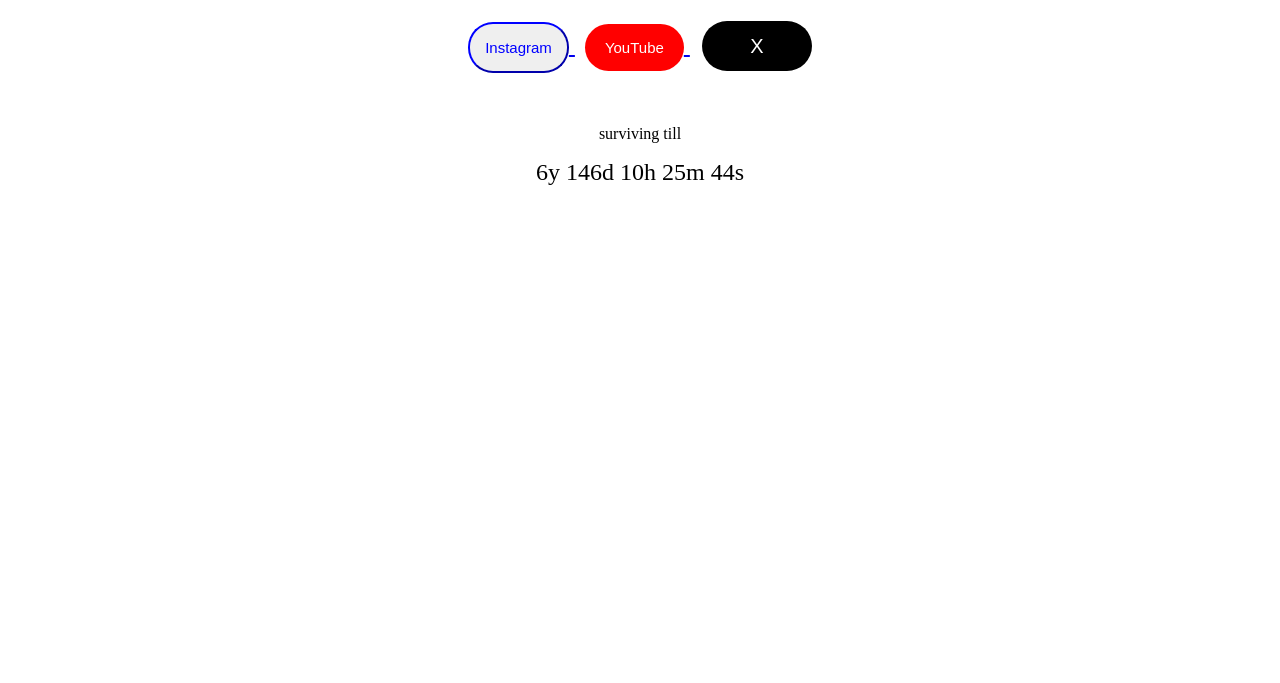
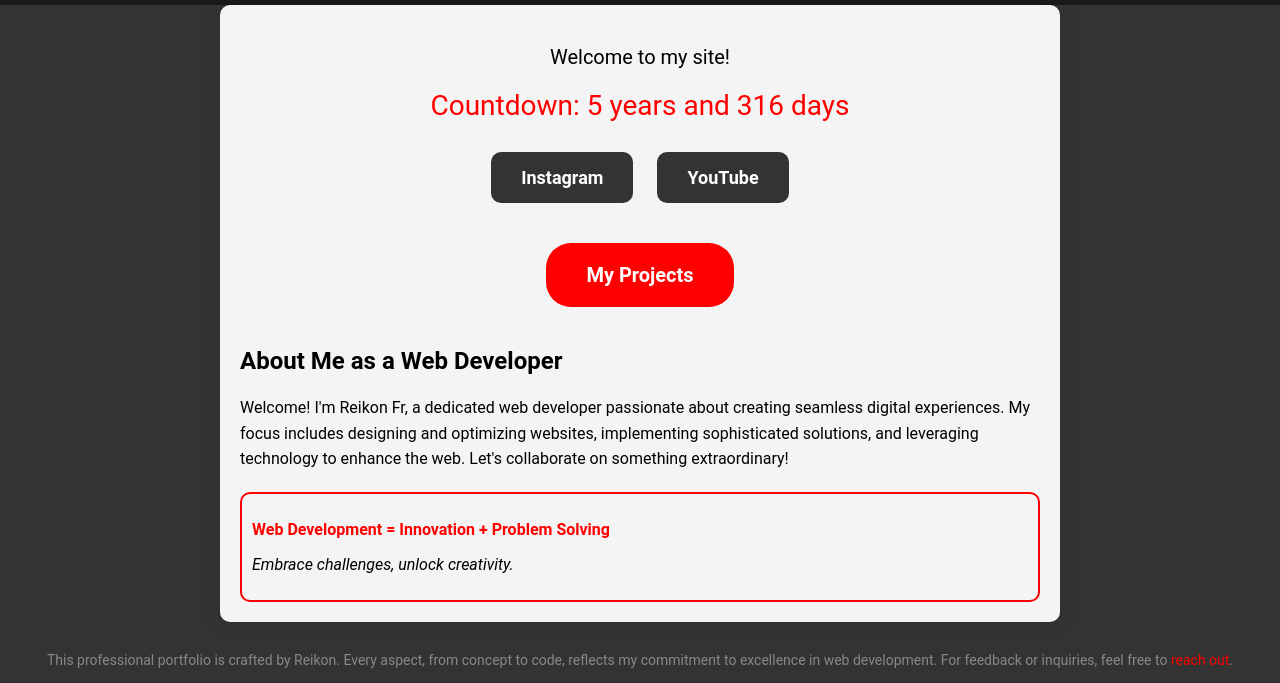
Before and after one commit to Konreik/Mysite, a plain HTML site: page index.html in a window 1280 px wide. Shown: the part 117-800 px from the top of the page. Drawn offline with Linux system fonts and the light colour scheme.

Commit message:
Update index.html

```diff
--- a/index.html
+++ b/index.html
@@ -1,128 +1,171 @@
-<style>
-  .real1{ text-align: center; }
-  .real2{
-    color: blue;
-    padding: 15px;
-    border-radius: 20px;
-    font-size: 15px;
-    border-color: blue;
-    transition:0.5s;
-border-radius: 25px;
+ <!DOCTYPE html>
+<html lang="en">
 
-  }
-  .real2:hover { background-color:blue;
-    color: white ;
-  }
-  .real7:hover { opacity:0.4;}
-   .xy:hover { opacity:0.5; }
-  .real7 {
-  background-color: red;
-  color: white ;
-  padding-left:20px;
-  padding-right: 20px;
-  padding-top:15px;
-  padding-bottom:15px;
-  font-size: 15px;
-  border-radius: 25px;
-  border: none ;
-  transition: 1s;
-  margin-left: 10px;
-  }
+<head>
+  <meta charset="UTF-8">
+  <meta name="viewport" content="width=device-width, initial-scale=1.0">
+  <title>Reikon Fr - Web Developer</title>
+  <style>
+    body {
+      font-family: 'Roboto', sans-serif;
+      background-color: #333;
+      color: #fff;
+      margin: 0;
+      padding: 0;
+      text-align: center;
+    }
 
-  .xy {
-  background-color: black;
-  color: white ;
-  width: 110px;
-  height: 50px;
-  font-size: 20px;
-  border-radius: 25px;
-  border: none ;
-  transition: 1s;
-  margin-left: 12px;
+    header {
+      background-color: #1a1a1a;
+      color: #fff;
+      padding: 1em;
+    }
 
-  }
+    .container {
+      max-width: 800px;
+      margin: 0 auto;
+      padding: 20px;
+      background-color: #f4f4f4;
+      border-radius: 10px;
+      box-shadow: 0 0 20px rgba(0, 0, 0, 0.1);
+    }
 
+    #countdown {
+      font-size: 28px;
+      margin: 20px 0;
+      color: #ff0000;
+    }
 
-  .r91 { text-align: center; }
+    .social-buttons {
+      margin-top: 30px;
+    }
 
-  p { text-align: center; }
+    .social-button {
+      display: inline-block;
+      padding: 15px 30px;
+      background-color: #333;
+      color: #fff;
+      text-decoration: none;
+      border-radius: 10px;
+      font-weight: bold;
+      font-size: 18px;
+      margin: 0 10px;
+      transition: background-color 0.3s ease;
+    }
 
-  .link1 { text-align: center; }
+    .social-button:hover {
+      background-color: #555;
+    }
 
-  button { text-align:center; }
+    .unique-button {
+      display: inline-block;
+      padding: 20px 40px;
+      background-color: #ff0000;
+      color: #fff;
+      text-decoration: none;
+      border-radius: 25px;
+      font-weight: bold;
+      font-size: 20px;
+      margin-top: 40px;
+      transition: background-color 0.3s ease;
+    }
 
+    .unique-button:hover {
+      background-color: #c70000;
+    }
 
-  body {
-  margin: 0;
-  padding: 0;
-}
+    .about-section {
+      margin-top: 40px;
+      text-align: left;
+    }
 
-.container {
-  width: 100%;
-  max-width: 600px; /* Adjust the maximum width for phone screens */
-  margin: 0 auto; /* Center the container */
-}
+    .about-text {
+      font-size: 16px;
+      line-height: 1.6;
+      color: #333;
+    }
 
-/* Styles for screens up to 600px wide (phones) */
-@media only screen and (max-width: 600px) {
-  .container {
-    padding: 10px; /* Adjust spacing for smaller screens */
-  }
-}
+    .about-text-black {
+      color: #000;
+    }
 
+    .design-element {
+      border: 2px solid #ff0000;
+      border-radius: 10px;
+      padding: 10px;
+      margin-top: 20px;
+    }
 
+    footer {
+      margin-top: 30px;
+      color: #888;
+      text-align: center;
+      font-size: 14px;
+    }
+  </style>
+</head>
 
+<body>
+  <header>
+    <h1 style="font-size: 36px;">Reikon Fr</h1>
+  </header>
 
-</style>
-<div style="text-align: center; font-size: 24px;">
+  <div class="container">
+    <p style="font-size: 20px; color: black;">Welcome to my site!</p>
 
-<h1 class="real1">Reikons Site</h1>
-<p class="r91"> social links </p>
-<a href="https://www.instagram.com/reikonforreal?igsh=MWl4ZjUzemJlN21raw==">
- <button class="real2"> Instagram </button>
- </a>
-<a href="https://youtube.com/@reikonsline?si=UVa5pR_-wqaOnm13">
- <button class="real7"> YouTube </button>
- </a>
- <a href="https://x.com/Reikon45?s=09">
- <button class='xy'> X </button>
- </a>
- </div>
+    <div id="countdown"></div>
 
-<br>
-<br>
-<p>surviving till</p>
+    <div class="social-buttons">
+      <!-- Updated social buttons with provided links -->
+      <a href="https://www.instagram.com/reikonforreal?igsh=MWl4ZjUzemJlN21raw==" class="social-button" target="_blank">Instagram</a>
+      <a href="https://youtube.com/@reikonsline?si=Tnu24l-o_g286ihc" class="social-button" target="_blank">YouTube</a>
+      <!-- Add more professional social buttons as needed -->
+    </div>
 
+    <a href="your-projects-page.html" class="unique-button">My Projects</a>
 
-<div style="text-align: center; font-size: 24px;">
-  <div id="countdown"></div>
-</div>
-<script>
-  // Set the date we're counting down to
-  const countDownDate = new Date("July 15, 2030 00:00:00").getTime();
+    <div class="about-section">
+      <h2 class="about-text-black">About Me as a Web Developer</h2>
+      <p class="about-text about-text-black">
+        Welcome! I'm Reikon Fr, a dedicated web developer passionate about creating seamless digital experiences.
+        My focus includes designing and optimizing websites, implementing sophisticated solutions, and leveraging
+        technology to enhance the web. Let's collaborate on something extraordinary!
+      </p>
 
-  // Update the countdown every 1 second
-  const x = setInterval(function() {
-    // Get the current date and time
-    const now = new Date().getTime();
+      <div class="design-element">
+        <p style="font-weight: bold; color: #ff0000;" class="about-text-black">Web Development = Innovation + Problem Solving</p>
+        <p style="font-style: italic;" class="about-text-black">Embrace challenges, unlock creativity.</p>
+      </div>
+    </div>
+  </div>
 
-    // Calculate the remaining time
-    const distance = countDownDate - now;
+  <footer>
+    <p>
+      This professional portfolio is crafted by Reikon. Every aspect, from concept to code, reflects my commitment
+      to excellence in web development. For feedback or inquiries, feel free to
+      <a href="anikiosan67@gmail.com" style="color: #ff0000; text-decoration: none;">reach out</a>.
+    </p>
+  </footer>
 
-    // Calculate years, days, hours, minutes, and seconds
-    const years = Math.floor(distance / (1000 * 60 * 60 * 24 * 365));
-    const days = Math.floor((distance % (1000 * 60 * 60 * 24 * 365)) / (1000 * 60 * 60 * 24));
-    const hours = Math.floor((distance % (1000 * 60 * 60 * 24)) / (1000 * 60 * 60));
-    const minutes = Math.floor((distance % (1000 * 60 * 60)) / (1000 * 60));
-    const seconds = Math.floor((distance % (1000 * 60)) / 1000);
+  <script>
+    // Countdown to 2030
+    const targetDate = new Date("2030-01-01T00:00:00").getTime();
 
-    // Display the countdown
-    document.getElementById("countdown").innerHTML = `${years}y ${days}d ${hours}h ${minutes}m ${seconds}s`;
+    const countdown = setInterval(function () {
+      const currentDate = new Date().getTime();
+      const timeLeft = targetDate - currentDate;
 
-    // If the countdown is over, display a message
-    if (distance < 0) {
-      clearInterval(x);
-      document.getElementById("countdown").innerHTML = "EXPIRED";
-    }
-  }, 1000);
-</script>
+      const years = Math.floor(timeLeft / (1000 * 60 * 60 * 24 * 365));
+      const days = Math.floor((timeLeft % (1000 * 60 * 60 * 24 * 365)) / (1000 * 60 * 60 * 24));
+
+      document.getElementById("countdown").innerHTML = `Countdown: ${years} years and ${days} days`;
+
+      if (timeLeft < 0) {
+        clearInterval(countdown);
+        document.getElementById("countdown").innerHTML = "Countdown expired!";
+      }
+    }, 1000);
+  </script>
+</body>
+
+</html>
```
